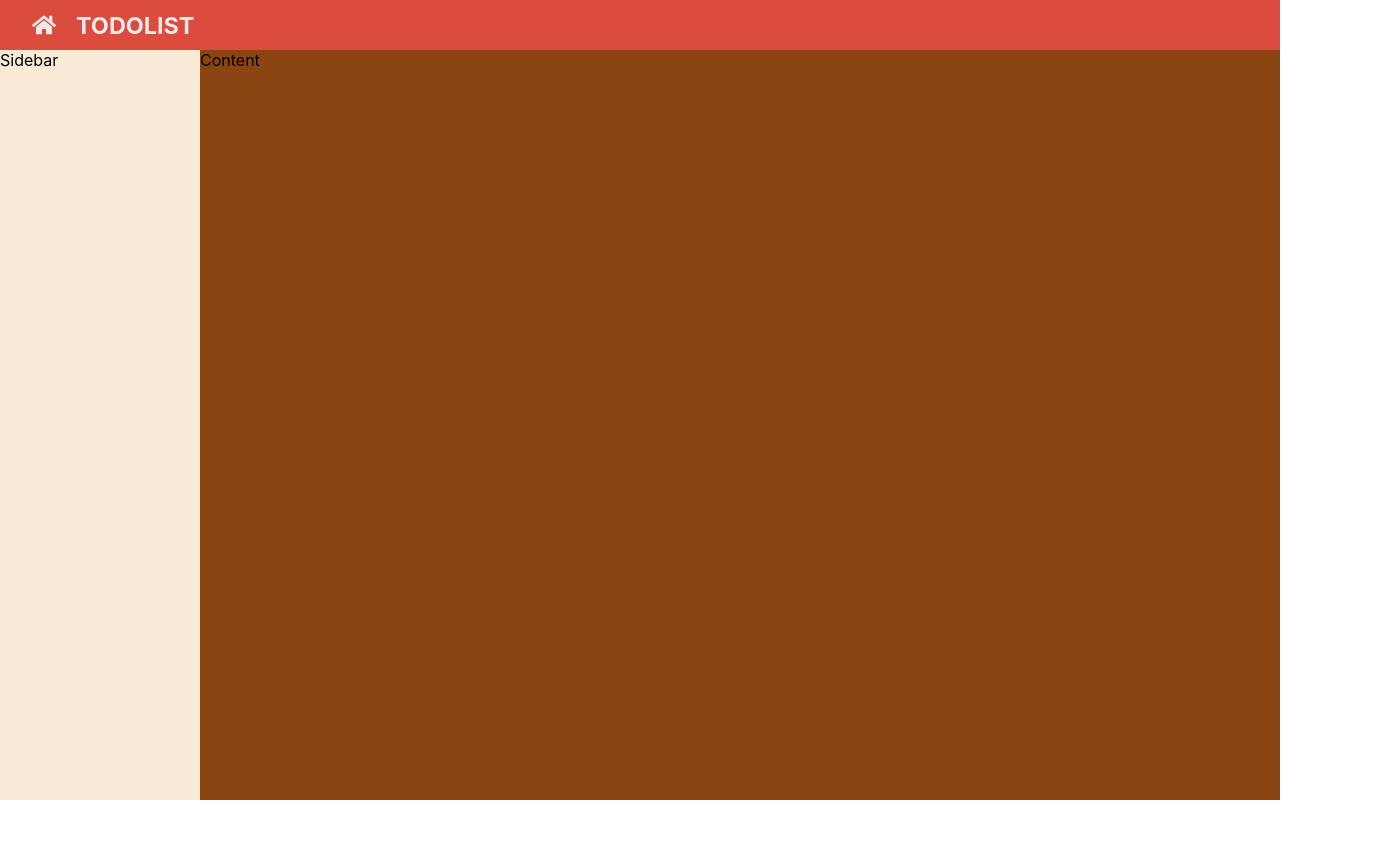
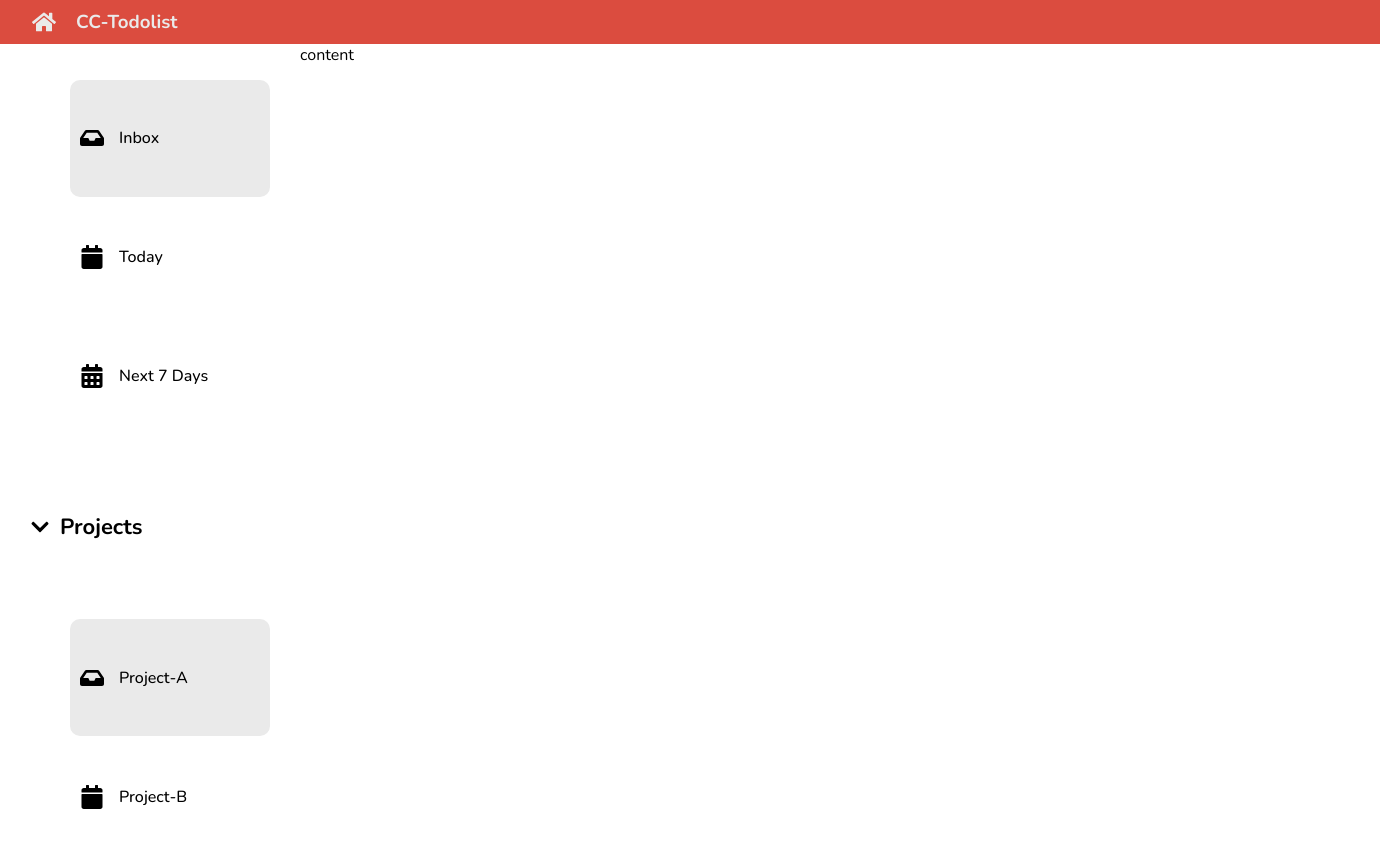
Before and after one commit to issarapong/react-todolist, a React (Create React App) app: page / in a window 1280 px wide. Shown: the top 848 px of the page, 1380 px wide, since content can reach past the window. Before the commit the page ends 800 px from the top, so only its background shows below. Built offline with nearby package versions, Linux system fonts and the light colour scheme.

Commit message:
finish:typo

```diff
--- a/src/App.js
+++ b/src/App.js
@@ -1,28 +1,73 @@
-import './App.scss';
-import { FaHome } from 'react-icons/fa';
+import "./App.scss";
+import {
+  FaHome,
+  FaInbox,
+  FaCalendar,
+  FaCalendarAlt,
+  FaChevronDown,
+} from "react-icons/fa";
 
 function App() {
   return (
-    <div className='container'>
-     {/* Header */}
-     <header className='header'>
-     <span>
-  <FaHome />
-</span>
-      <h3>TODOLIST</h3>
+    <div className="container">
+      {/*Header*/}
+      <header className="header">
+        <span>
+          <FaHome />
+        </span>
+        <h3>CC-Todolist</h3>
       </header>
 
+      {/*Sidebar*/}
+      <aside className="sidebar">
+        <section className="sidebar_generic">
+          <ul className="generic_lists">
+            <li className="active">
+              <span>
+                <FaInbox />
+              </span>
+              <h6>Inbox</h6>
+            </li>
+            <li>
+              <span>
+                <FaCalendar />
+              </span>
+              <h6>Today</h6>
+            </li>
+            <li>
+              <span>
+                <FaCalendarAlt />
+              </span>
+              <h6>Next 7 Days</h6>
+            </li>
+          </ul>
+        </section>
+        <section className="sidebar_middle">
+          <span>
+            <FaChevronDown />
+          </span>
+          <h6>Projects</h6>
+        </section>
+        <section className="sidebar_projects">
+          <ul className="project_lists">
+            <li className="active">
+              <span>
+                <FaInbox />
+              </span>
+              <h6>Project-A</h6>
+            </li>
+            <li>
+              <span>
+                <FaCalendar />
+              </span>
+              <h6>Project-B</h6>
+            </li>
+          </ul>
+        </section>
+      </aside>
 
-
-     {/* Sidebar*/}
-     <aside className='sidebar'>Sidebar</aside>
-
-
-
-
-     {/* content */}
-     <main className='content'>Content</main>
-
+      {/*content*/}
+      <main className="content">content</main>
     </div>
   );
 }
--- a/src/App.scss
+++ b/src/App.scss
@@ -1,45 +1,104 @@
 $primary: #db4c3f;
-$gray: rgb(234,234,234);
-$sidebar-width: 200px;
-$header-height: 50px;
+$geay: rgb(234,234,234);
+$sidebar-width: 300px;
+$header-hight: 44px;
 
 .container {
     display: grid;
-    grid-template-rows:  $header-height calc(100vh - $header-height);
-    grid-template-columns: $sidebar-width calc(100vw - $sidebar-width);
+    grid-template-rows: $header-hight calc(100vh - 50px);
+    grid-template-columns: $sidebar-width calc(100vw - 200px);
+}
 
+li {
+    list-style: none;
 }
 
 .header {
     background-color: $primary;
-    grid-column: 1/3; //start/end
+    grid-column: 1/3; // start/end
     grid-row: 1/2;
 
-
-//content
+    // Content
     display: flex;
     align-items: center;
     gap: 20px;
     padding: 0.5rem 2rem;
+    color: $geay;
+
+    // & แทน header
+    & > span {
+        display: flex;
+        align-items: center;
+        font-size: 24px;
+        cursor: pointer;
+    }
+}
+
+
+.sidebar {
+    // background-color: aquamarine;
+    grid-row: 2/3;
+    grid-column: 1/2;
+    position: sticky;
+    // position: fixed;
+    // left: 0;
+    // top: 0;
+
+    display: flex;
+    flex-direction: column;
+    gap: 10px;
+    padding: 20px 30px;
+
+    &_middle {
+        display: flex;
+        align-items: center;
+        gap: 10px;
         font-size: 20px;
-color: $gray;
+
 
         & > span {
             display: flex;
-    cursor: pointer;
-    font-size: 24px;
         }
 
+        & > h6 {
+            font-size: 22px;
+        }
+    }
 }
 
-.sidebar {
-    grid-row: 2/3;
-    grid-column: 1/2;
-    background-color: antiquewhite;
+.generic_lists,
+.project_lists {
+
+    & > li {
+        display: flex;
+        align-items: center;
+        gap: 15px;
+        font-size: 24px;
+        margin: 2px 0;
+        padding: 10px 10px;
+        border-radius: 10px;
+        cursor: pointer;
+
+        &:hover {
+            background-color: $geay;
+            border-radius: 10px;
+        }
+
+        & > span {
+            display: flex;
+        }
+
+        & > h6 {
+            font-weight: 500;
+        }
+    }
+}
+
+.active {
+    background-color: $geay;
 }
 
 .content {
     grid-row: 2/3;
     grid-column: 2/3;
-    background-color: saddlebrown;
 }
--- a/src/index.css
+++ b/src/index.css
@@ -1,6 +1,8 @@
+  @import url('https://fonts.googleapis.com/css2?family=Nunito:wght@200;300;400;500;600;700;800;900;1000&display=swap');
+
 body {
   margin: 0;
-  font-family: -apple-system, BlinkMacSystemFont, 'Segoe UI', 'Roboto', 'Oxygen',
+  font-family: Nunito, -apple-system, BlinkMacSystemFont, 'Segoe UI', 'Roboto', 'Oxygen',
     'Ubuntu', 'Cantarell', 'Fira Sans', 'Droid Sans', 'Helvetica Neue',
     sans-serif;
   -webkit-font-smoothing: antialiased;
```
Lines whose indentation alone changed are shown as unchanged.
